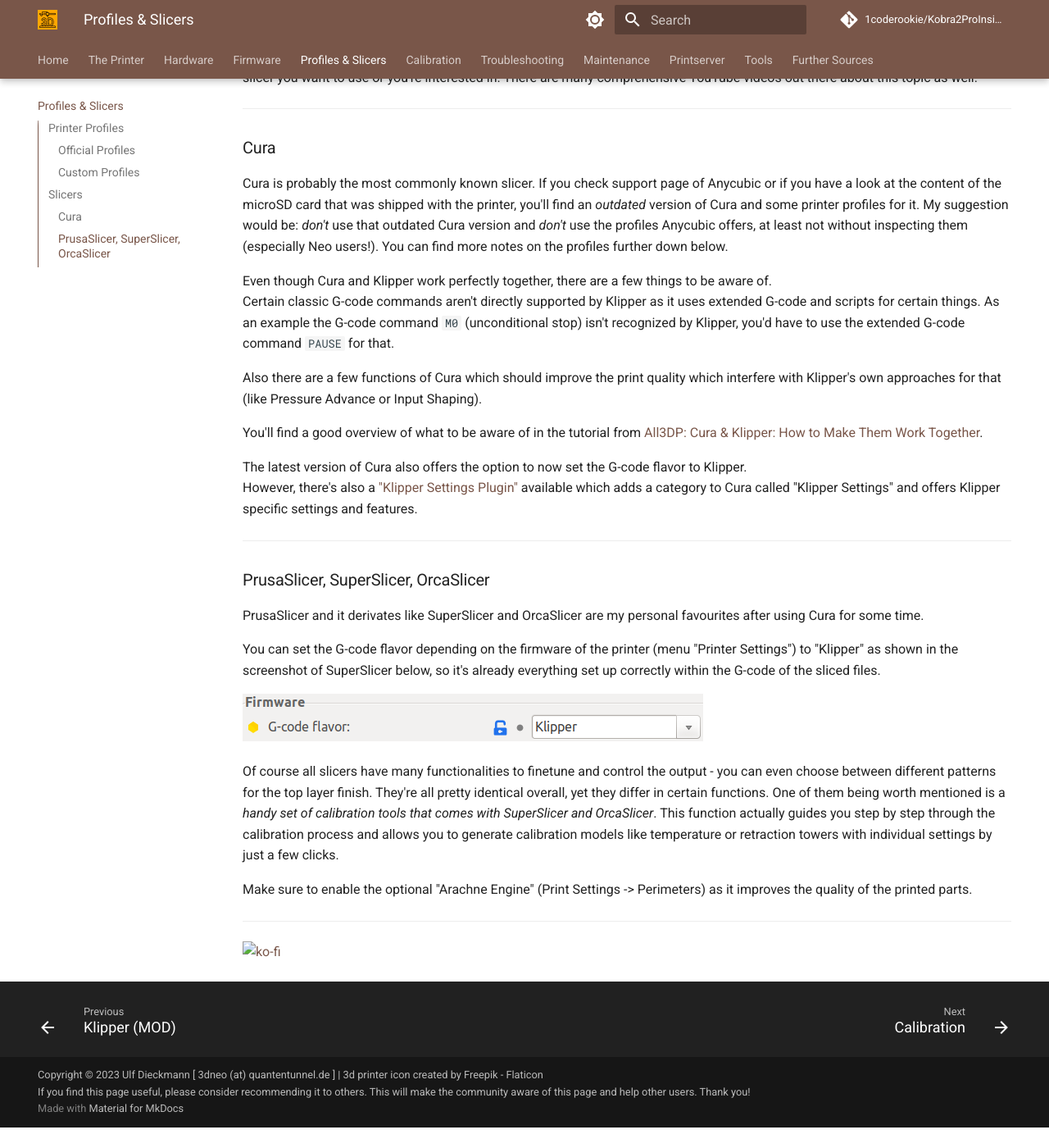
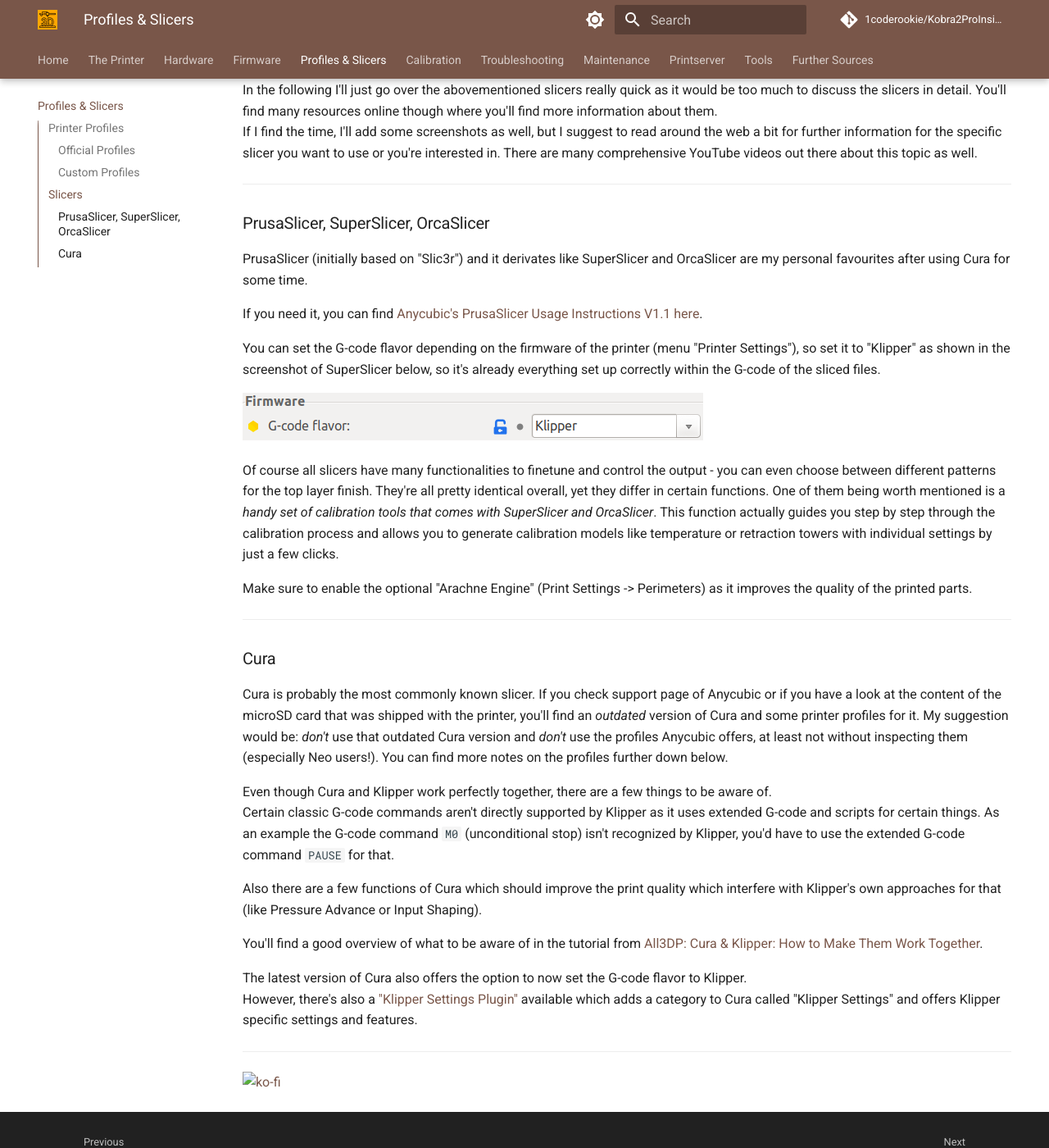
Before and after one commit to 1coderookie/Kobra2ProInsights, an MkDocs documentation site: the page built from docs/profiles.md, in a window 1280 px wide and 1400 px high, scrolled down 1375 px. Shown: the whole window at 82% size. Built offline with MkDocs 1.6.1 and Material for MkDocs 9.7.7, drawn with Linux system fonts in a browser that asks for light colours; comment, search, counter and statistics services are not loaded; before the commit the page ends 2750 px from its top, so only the background shows below that; some of the changed lines change nothing that is shown; some of the changed text lies outside the part shown.

Commit message:
Update profiles.md

```diff
--- a/docs/profiles.md
+++ b/docs/profiles.md
@@ -26,12 +26,12 @@
 
 ---
 
-#### Official Profiles
+### Official Profiles
 
 The following list links to the specific profiles from [Anycubic's firmware page](https://www.anycubic.com/pages/firmware-software):
 
  - [Profile for PrusaSlicer](https://drive.google.com/file/d/1ADX_Y6oFosKwoohzcw0gUPFc67n_XUub/view)
- - [Profile for Cura](https://drive.google.com/file/d/1L8HTHHBkxd_eSJz3WYGwNHNZeaziyqqY/view)
+ - [Profile for Cura](https://drive.google.com/file/d/1L8HTHHBkxd_eSJz3WYGwNHNZeaziyqqY/view)  https://drive.google.com/file/d/1yfL37414oz0F4p-yFsYAbx0iMnToSfJM/view
 
 <!--
 !!! warning "Don't Use Anycubic's Profile Right Away!"
@@ -47,24 +47,37 @@
 
 ---
 
-#### Custom Profiles
+### Custom Profiles
 
-At this point there aren't any custom made profiles I'm aware of.
-If you made one up or came across some, please reach out via email (see footer). Thanks!
+Here you'll find links to profiles made by users - if I'm getting aware of them.
 
-<!--
-The following list links to profiles provided by users which I became aware of:
--->
+- [Mircea M](https://www.printables.com/de/@mrfenyx) set up a profile for **OrcaSlicer**, you can find it [here](https://www.printables.com/de/model/646205-anycubic-kobra-2-pro-orcaslicer-profiles).
 
 ---
 
 ## Slicers
-In the following you'll find some short notes on the most common Slicers Cura, PrusaSlicer, SuperSlicer and OrcaSlicer.
+In the following you'll find some short notes on the most common Slicers, which (imho) are PrusaSlicer, SuperSlicer, OrcaSlicer and Cura.
+I won't go over [Ancubic's slicer](https://www.anycubic.com/pages/anycubic-slicer) at this point though as it's based on PrusaSlicer.
 
 A slicer is a program you open your STL file with and which needs to be set up with a profile which contain the specific settings for your printer.
 When you open the STL file of the model you want to print, you then adjust some settings for how the printer should print the model (like speed, temperature etc.) and then you "slice" the model for getting the `.gcode` file generated, which then will be taken and processed by the printer.
 In the following I'll just go over the abovementioned slicers really quick as it would be too much to discuss the slicers in detail. You'll find many resources online though where you'll find more information about them.
 If I find the time, I'll add some screenshots as well, but I suggest to read around the web a bit for further information for the specific slicer you want to use or you're interested in. There are many comprehensive YouTube videos out there about this topic as well.
+
+---
+
+### PrusaSlicer, SuperSlicer, OrcaSlicer
+PrusaSlicer (initially based on "Slic3r") and it derivates like SuperSlicer and OrcaSlicer are my personal favourites after using Cura for some time.
+
+If you need it, you can find [Anycubic's PrusaSlicer Usage Instructions V1.1 here](https://cdn.shopify.com/s/files/1/0245/5519/2380/files/PrusaSlicer_Usage_Instructions_V1.1_EN.pdf?v=1685695259).
+
+You can set the G-code flavor depending on the firmware of the printer (menu "Printer Settings"), so set it to "Klipper" as shown in the screenshot of SuperSlicer below, so it's already everything set up correctly within the G-code of the sliced files.
+
+![SuperSlicer firmware](../assets/images/klipperfw_superslicer-flavor.png)
+
+Of course all slicers have many functionalities to finetune and control the output - you can even choose between different patterns for the top layer finish. They're all pretty identical overall, yet they differ in certain functions. One of them being worth mentioned is a *handy set of calibration tools that comes with SuperSlicer and OrcaSlicer*. This function actually guides you step by step through the calibration process and allows you to generate calibration models like temperature or retraction towers with individual settings by just a few clicks.
+
+Make sure to enable the optional "Arachne Engine" (Print Settings -> Perimeters) as it improves the quality of the printed parts.
 
 ---
 
@@ -81,20 +94,6 @@
 The latest version of Cura also offers the option to now set the G-code flavor to Klipper.
 However, there's also a ["Klipper Settings Plugin"](https://github.com/jjgraphix/KlipperSettingsPlugin) available which adds a category to Cura called "Klipper Settings" and offers Klipper specific settings and features.
 
-
----
-
-### PrusaSlicer, SuperSlicer, OrcaSlicer
-PrusaSlicer and it derivates like SuperSlicer and OrcaSlicer are my personal favourites after using Cura for some time.
-
-You can set the G-code flavor depending on the firmware of the printer (menu "Printer Settings") to "Klipper" as shown in the screenshot of SuperSlicer below, so it's already everything set up correctly within the G-code of the sliced files.
-
-![SuperSlicer firmware](../assets/images/klipperfw_superslicer-flavor.png)
-
-Of course all slicers have many functionalities to finetune and control the output - you can even choose between different patterns for the top layer finish. They're all pretty identical overall, yet they differ in certain functions. One of them being worth mentioned is a *handy set of calibration tools that comes with SuperSlicer and OrcaSlicer*. This function actually guides you step by step through the calibration process and allows you to generate calibration models like temperature or retraction towers with individual settings by just a few clicks.
-
-Make sure to enable the optional "Arachne Engine" (Print Settings -> Perimeters) as it improves the quality of the printed parts.
-
 ---
 
 [![ko-fi](https://ko-fi.com/img/githubbutton_sm.svg)](https://ko-fi.com/U6U5NPB51)
```
